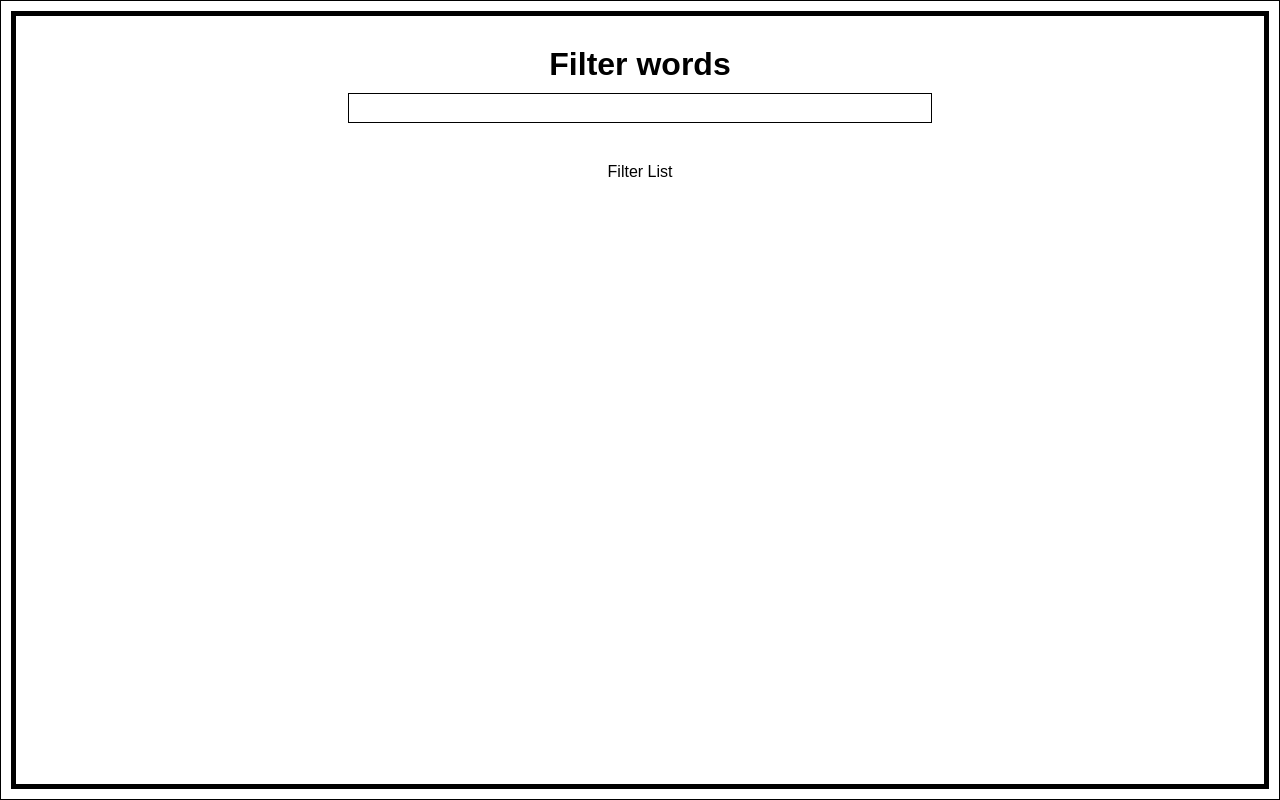
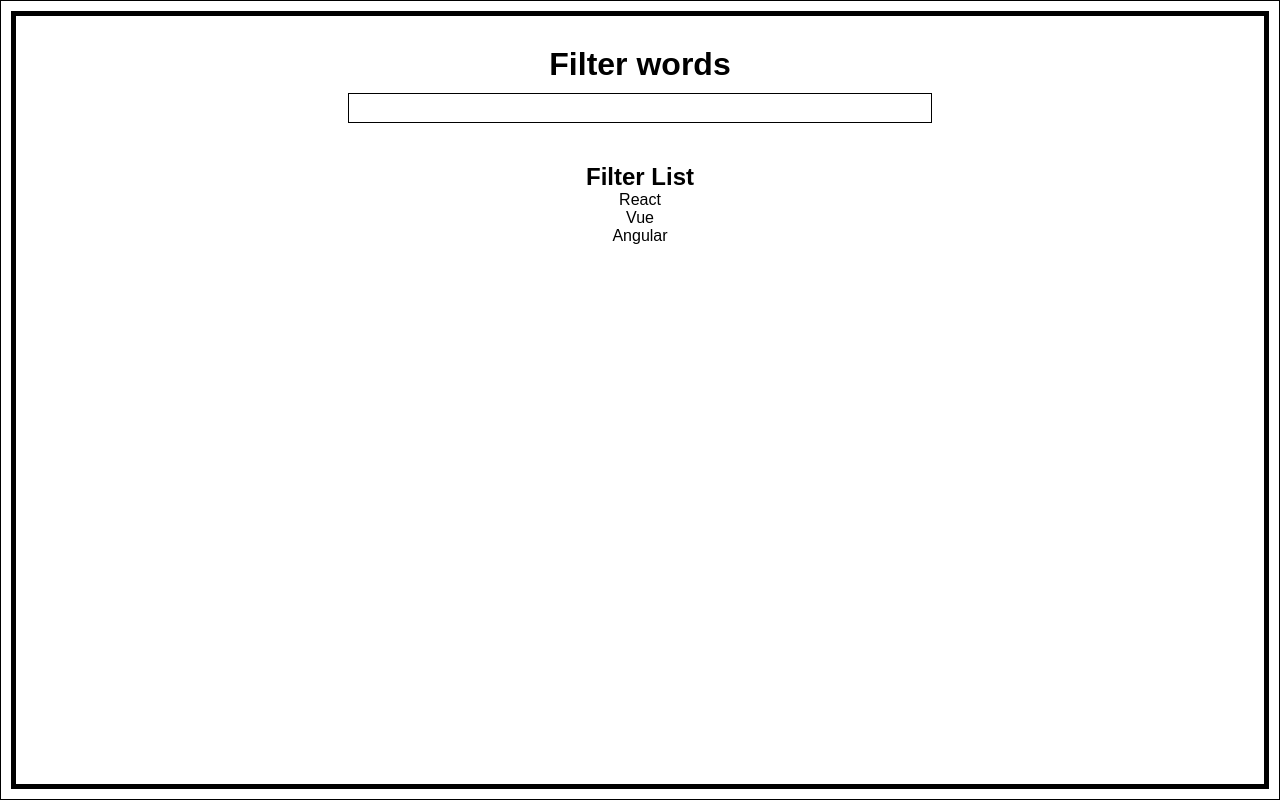
Before and after one commit to hyunji-bang/Redux-Study-Ex, a React (Create React App) app: page / in a window 1280 px wide. Built offline with nearby package versions, Linux system fonts and the light colour scheme.

Commit message:
FilterList map function

```diff
--- a/src/containers/FilterList.js
+++ b/src/containers/FilterList.js
@@ -2,9 +2,13 @@ import React, { Component } from 'react';
 
 export class FilterList extends Component {
     render() {
+        const Frameworks = [ 'React', 'Vue', 'Angular', ];
         return (
             <div className="FilterList">
-                Filter List
+                <h2>Filter List</h2>
+                <ul>
+                    { Frameworks.map( ( item, index, array ) => <li>{item}</li> ) }
+                </ul>
             </div>
         )
     }
--- a/src/index.css
+++ b/src/index.css
@@ -6,9 +6,12 @@ body {
   padding: 0;
   font-family: sans-serif;
 }
-h1, p {
+h1, h2, h3, p, ul {
   margin: 0;
   padding: 0;
+}
+ul, li {
+  list-style: none;
 }
 #root {
   border: 1px #000 solid;
```
